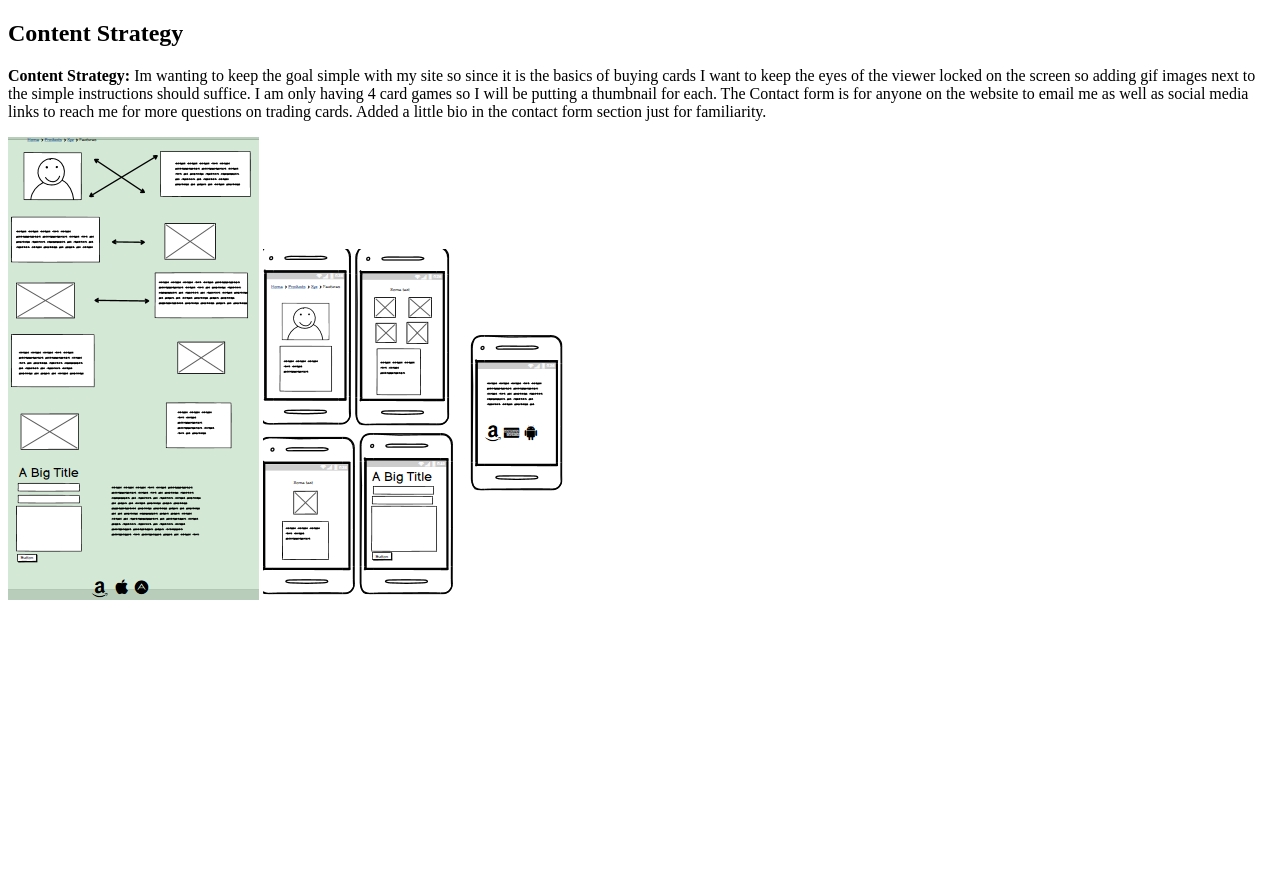
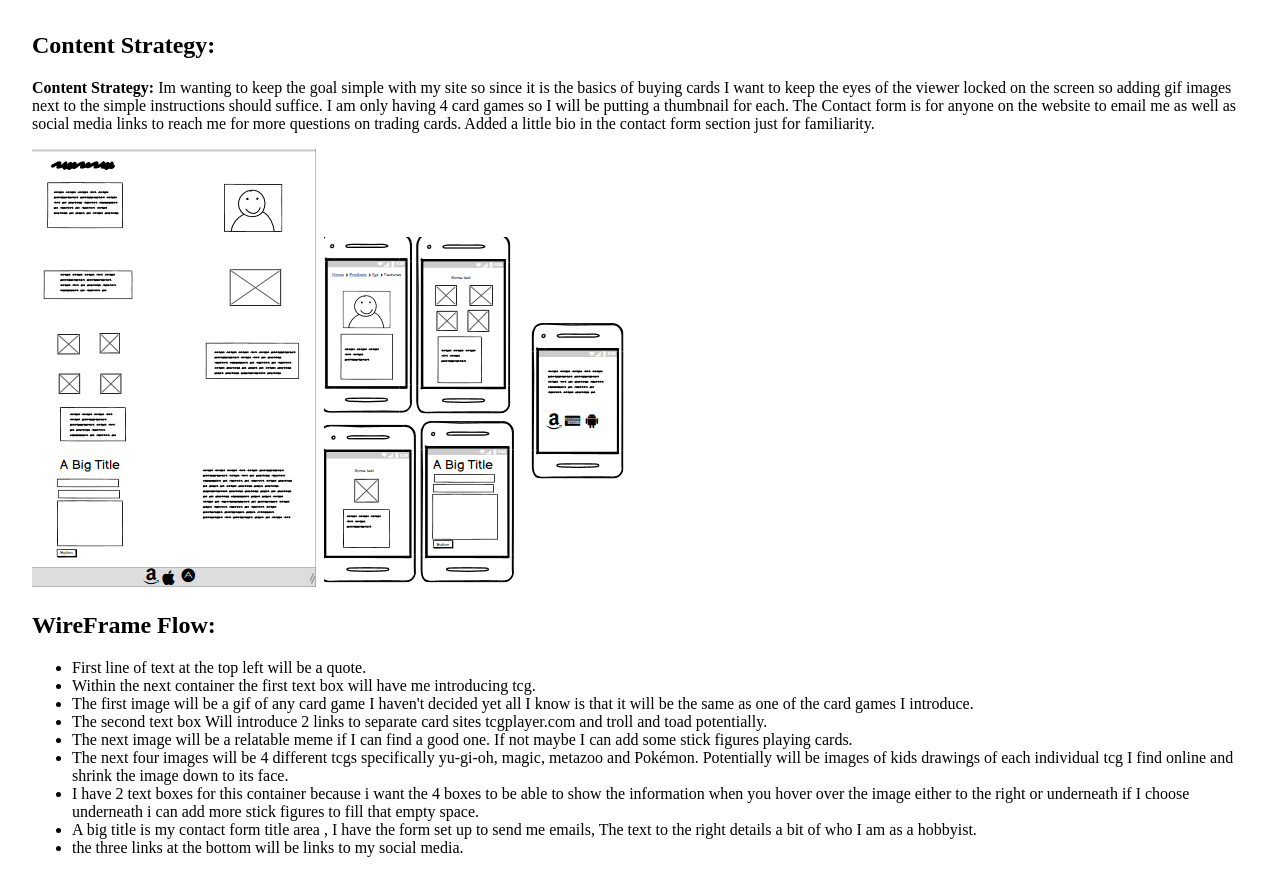
Before and after one commit to jlarge4/pwp-documentation, a plain HTML site: page documentation/milestone-2.html in a window 1280 px wide. Before the commit the page ends 800 px from the top, so only its background shows below. Drawn offline with Linux system fonts and the light colour scheme.

Commit message:
milestone2.html wireframe-desktop-2.png,wireframe1-mobile.png

```diff
--- a/documentation/milestone-2.html
+++ b/documentation/milestone-2.html
@@ -3,18 +3,32 @@
 <head>
     <meta charset="UTF-8">
     <title>Document</title>
+    <link rel="stylesheet" href="../style.css">
 </head>
 <body>
 <div>
-    <h2>Content Strategy</h2>
+    <h2>Content Strategy:</h2>
     <p>
-        <strong>Content Strategy:</strong> Im wanting to keep the goal simple with my site so since it is the basics of buying cards I want to keep the eyes of the viewer locked on the screen so adding gif images next to the simple instructions should suffice. I am only having 4 card games so I will be putting a thumbnail for each. The Contact form is for anyone on the website to email me as well as social media links to reach me for more questions on trading cards. Added a little bio in the contact form section just for familiarity.
+        <strong>Content Strategy:</strong> Im wanting to keep the goal simple with my site so since it is the basics of buying cards I want to keep the eyes of the viewer locked on the screen so adding gif images next to the simple instructions should suffice. I am only having 4 card games so I will be putting a thumbnail for each. The Contact form is for anyone on the website to email me as well as social media links to reach me for more questions on trading cards. Added a little bio in the contact form section just for familiarity.<br>
     </p>
-
 </div>
 <div>
-    <img class="fit-picture" src="wireframe1-desktop.png" alt="desktop wireframe">
+    <img class="fit-picture" src="wireframe-desktop-2.png" alt="desktop wireframe">
     <img class="fit-picture" src="wireframe1-mobile.png" alt="mobile wireframe">
+</div>
+<div>
+    <h2>WireFrame Flow:</h2>
+    <ul>
+        <li>First line of text at the top left will be a quote.</li>
+        <li>Within the next container the first text box will have me introducing tcg.</li>
+        <li>The first image will be a gif of any card game I haven't decided yet all I know is that it will be the same as one of the card games I introduce.</li>
+        <li>The second text box Will introduce 2 links to separate card sites tcgplayer.com and troll and toad potentially.</li>
+        <li>The next image will be a relatable meme if I can find a good one. If not maybe I can add some stick figures playing cards.</li>
+        <li>The next four images will be 4 different tcgs specifically yu-gi-oh, magic, metazoo and Pokémon. Potentially will be images of kids drawings of each individual tcg I find online and shrink the image down to its face.</li>
+        <li>I have 2 text boxes for this container because i want the 4 boxes to be able to show the information when you hover over the image either to the right or underneath if I choose underneath i can add more stick figures to fill that empty space.</li>
+        <li>A big title is my contact form title area , I have the form set up to send me emails, The text to the right details a bit of who I am as a hobbyist.</li>
+        <li>the three links at the bottom will be links to my social media.</li>
+    </ul>
 </div>
 
 </body>
```
Also changed, not shown: documentation/wireframe-desktop-2.png (added), documentation/wireframe1-desktop.png (deleted).
